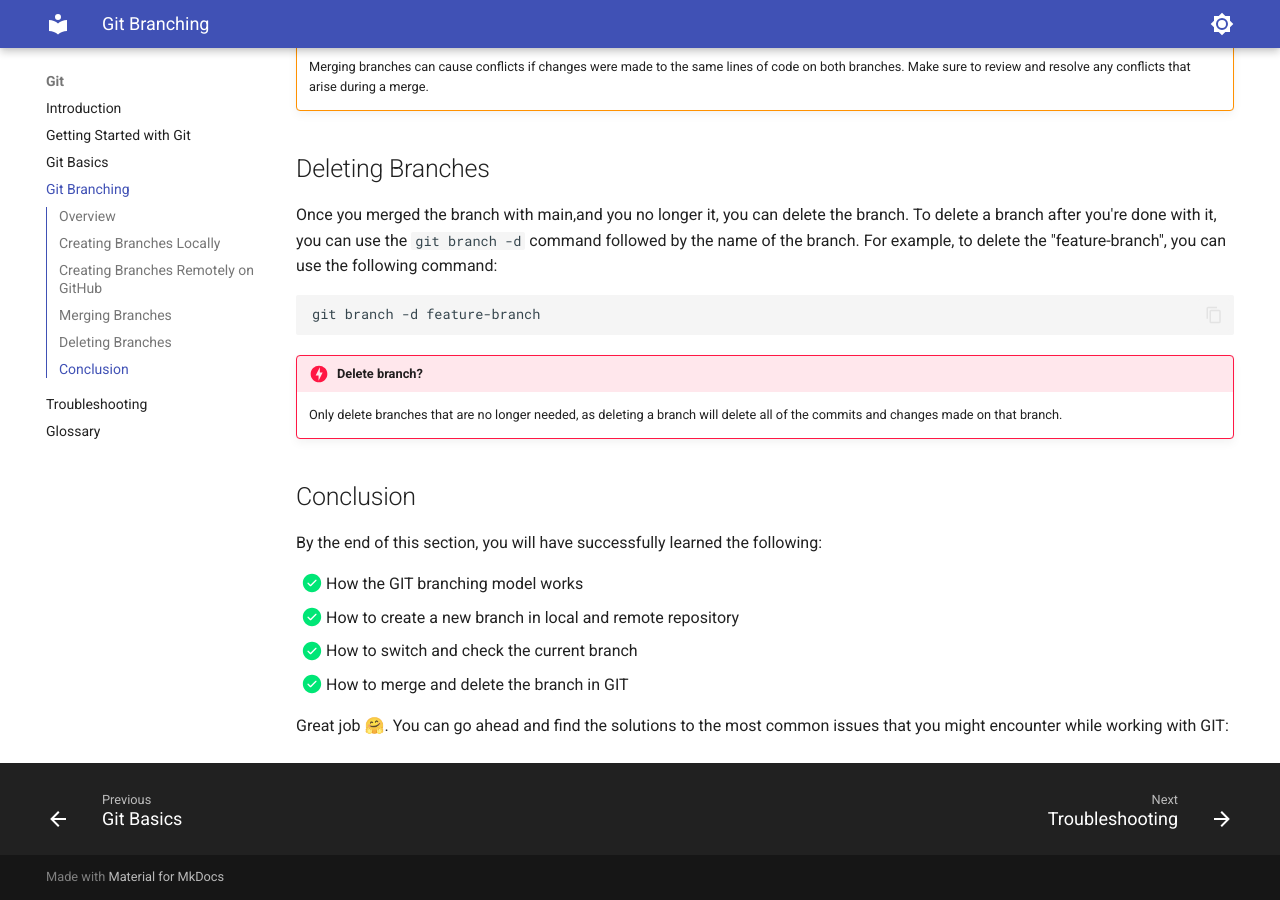
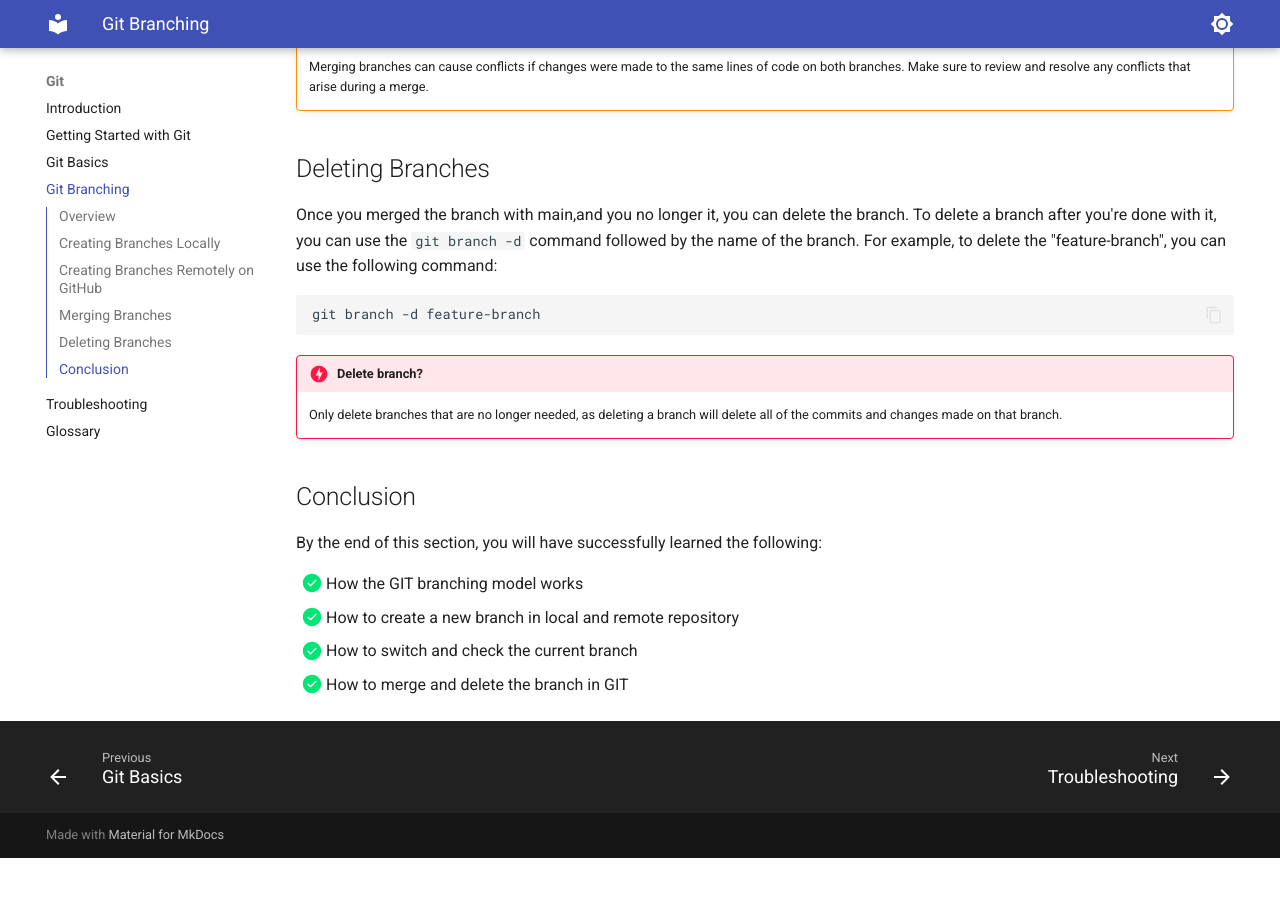
Before and after one commit to npaik/Comm-Docs-Project-Alx-Tony, an MkDocs documentation site: the page built from docs/task3.md, in a window 1280 px wide and 900 px high, scrolled down 2623 px. Built offline with MkDocs 1.6.1 and Material for MkDocs 9.7.7, drawn with Linux system fonts in a browser that asks for light colours; after the commit the page ends 3481 px from its top, so only the background shows below that.

Commit message:
minor change to branches section

```diff
--- a/docs/task3.md
+++ b/docs/task3.md
@@ -111,5 +111,3 @@ By the end of this section, you will have successfully learned the following:
 - [x] How to create a new branch in local and remote repository
 - [x] How to switch and check the current branch
 - [x] How to merge and delete the branch in GIT
-
-Great job 🤗. You can go ahead and find the solutions to the most common issues that you might encounter while working with GIT:
```
